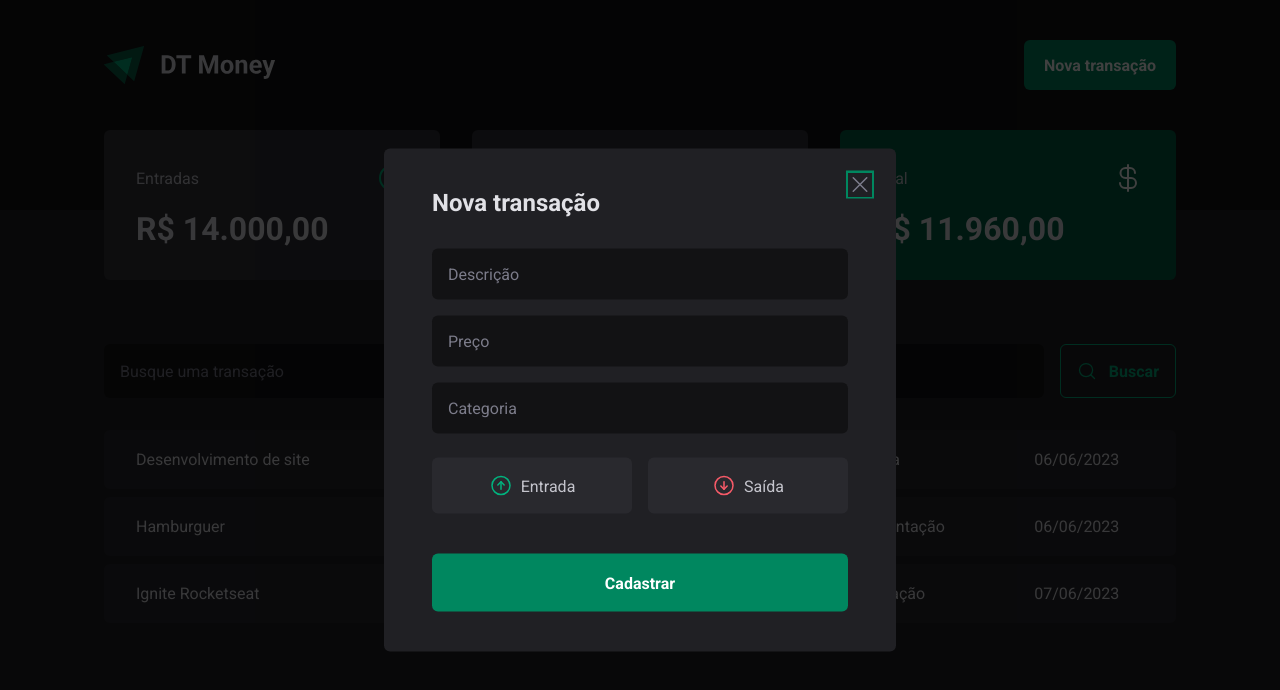
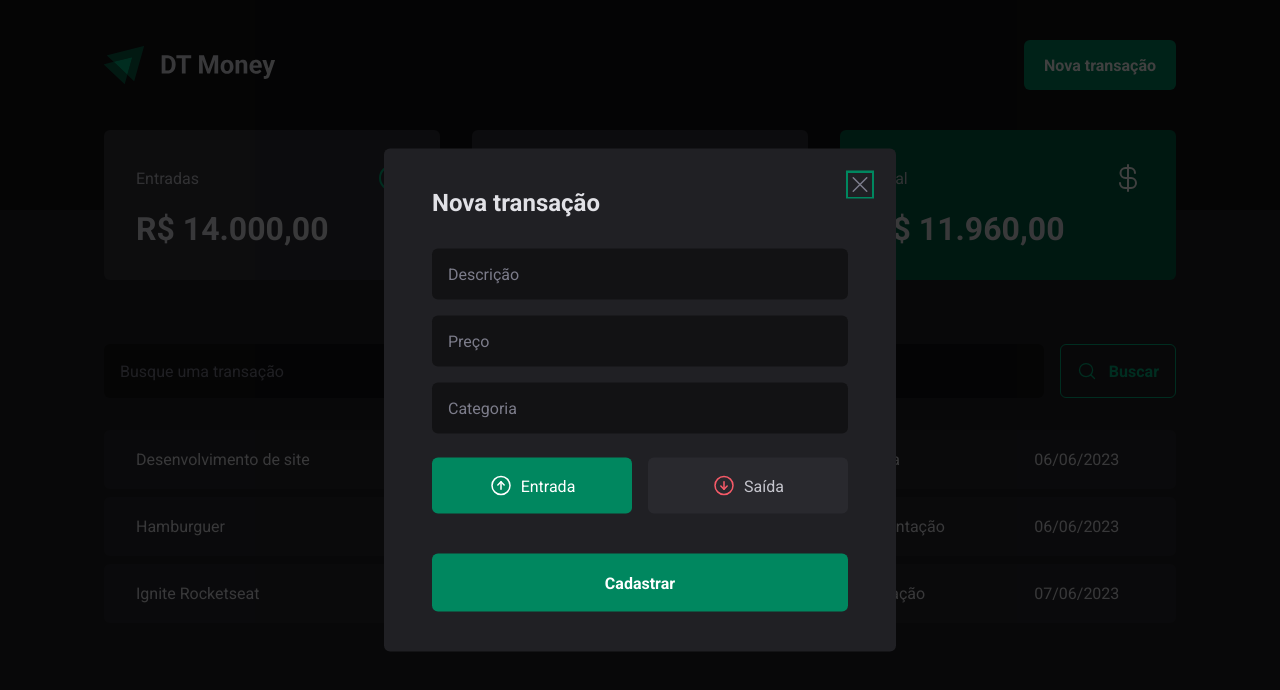
Before and after one commit to clodoaldo-favaro/ignite-03-dt-money, a React (Vite) app: page / in a window 1280 px wide. Both pictures are taken after a click on the button "Nova transação". Shown: the top 690 px of the page. Built offline with nearby package versions, Linux system fonts and the light colour scheme; data requests are answered from the project's data file.

Commit message:
wip: uses controller for custom component on new transaction form

```diff
--- a/src/components/NewTransactionModal/index.tsx
+++ b/src/components/NewTransactionModal/index.tsx
@@ -1,7 +1,7 @@
 import { zodResolver } from '@hookform/resolvers/zod';
 import * as Dialog from '@radix-ui/react-dialog';
 import { X, ArrowCircleUp, ArrowCircleDown } from 'phosphor-react';
-import { useForm } from 'react-hook-form';
+import { Controller, useForm } from 'react-hook-form';
 import * as z from 'zod';
 import { Overlay, Content, CloseButton, TransactionType, TransactionTypeButton } from './styles';
 
@@ -16,11 +16,15 @@
 
 export function NewTransactionModal() {
 	const {
+		control,
 		register,
 		handleSubmit,
 		formState: { isSubmitting }
 	} = useForm<NewTransactionFormInputs>({
-		resolver: zodResolver(newTransactionFormSchema)
+		resolver: zodResolver(newTransactionFormSchema),
+		defaultValues: {
+			type: 'income'
+		}
 	})
 
 	async function handleCreateNewTransaction(data: NewTransactionFormInputs) {
@@ -60,7 +64,15 @@
 						{...register('category')}
 					/>
 
-					<TransactionType>
+					<Controller
+						control={control}
+						name="type"
+						render={( { field } ) => {
+							return (
+							<TransactionType
+								onValueChange={field.onChange}
+								value={field.value}
+							>
 								<TransactionTypeButton value="income" variant='income'>
 									<ArrowCircleUp size={24} />
 									Entrada
@@ -70,6 +82,9 @@
 									Saída
 								</TransactionTypeButton>
 							</TransactionType>
+							)
+						}}
+					/>
 
 					<button type="submit" disabled={isSubmitting}>Cadastrar</button>
 				</form>
```
Lines whose indentation alone changed are shown as unchanged.
